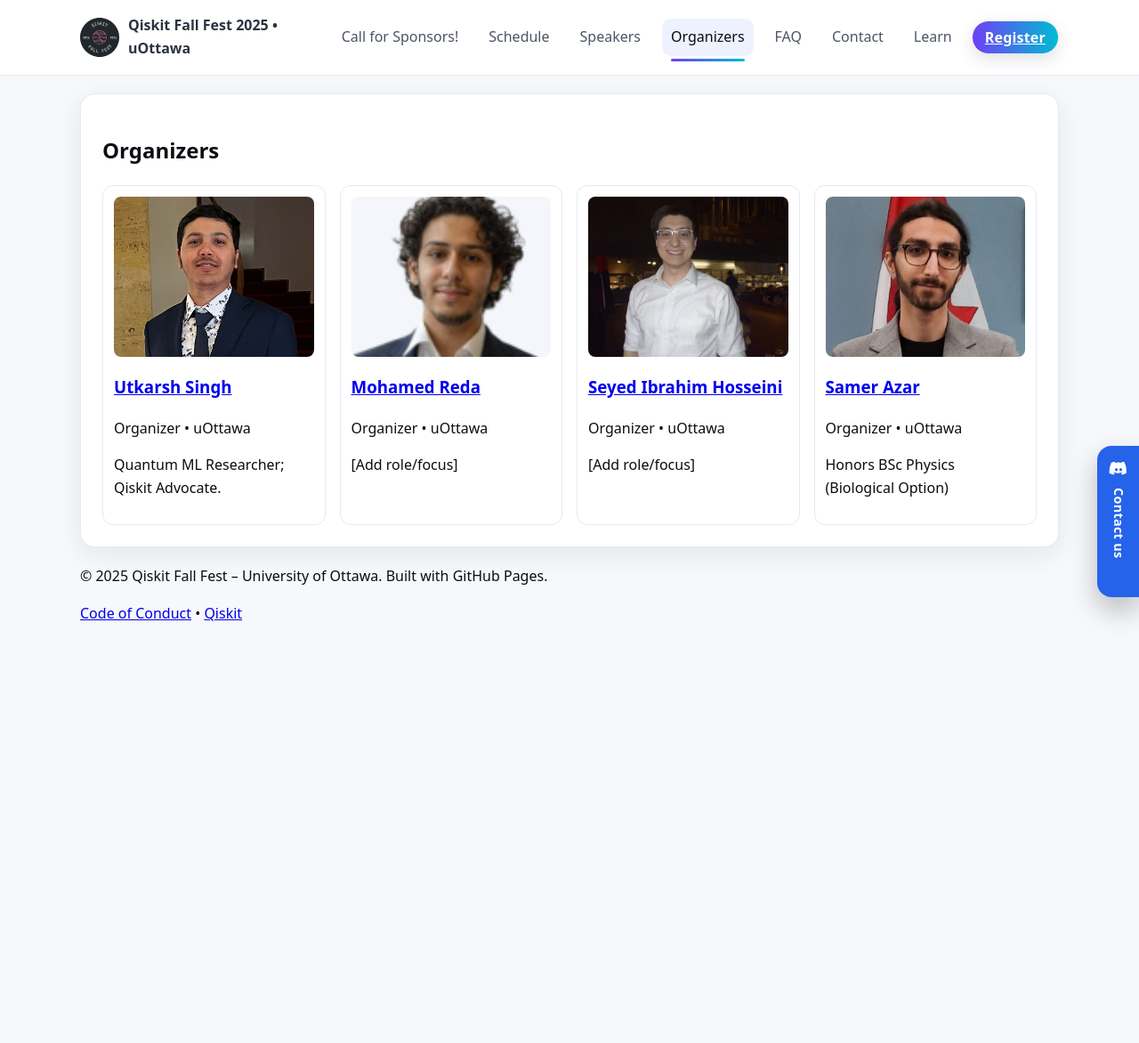
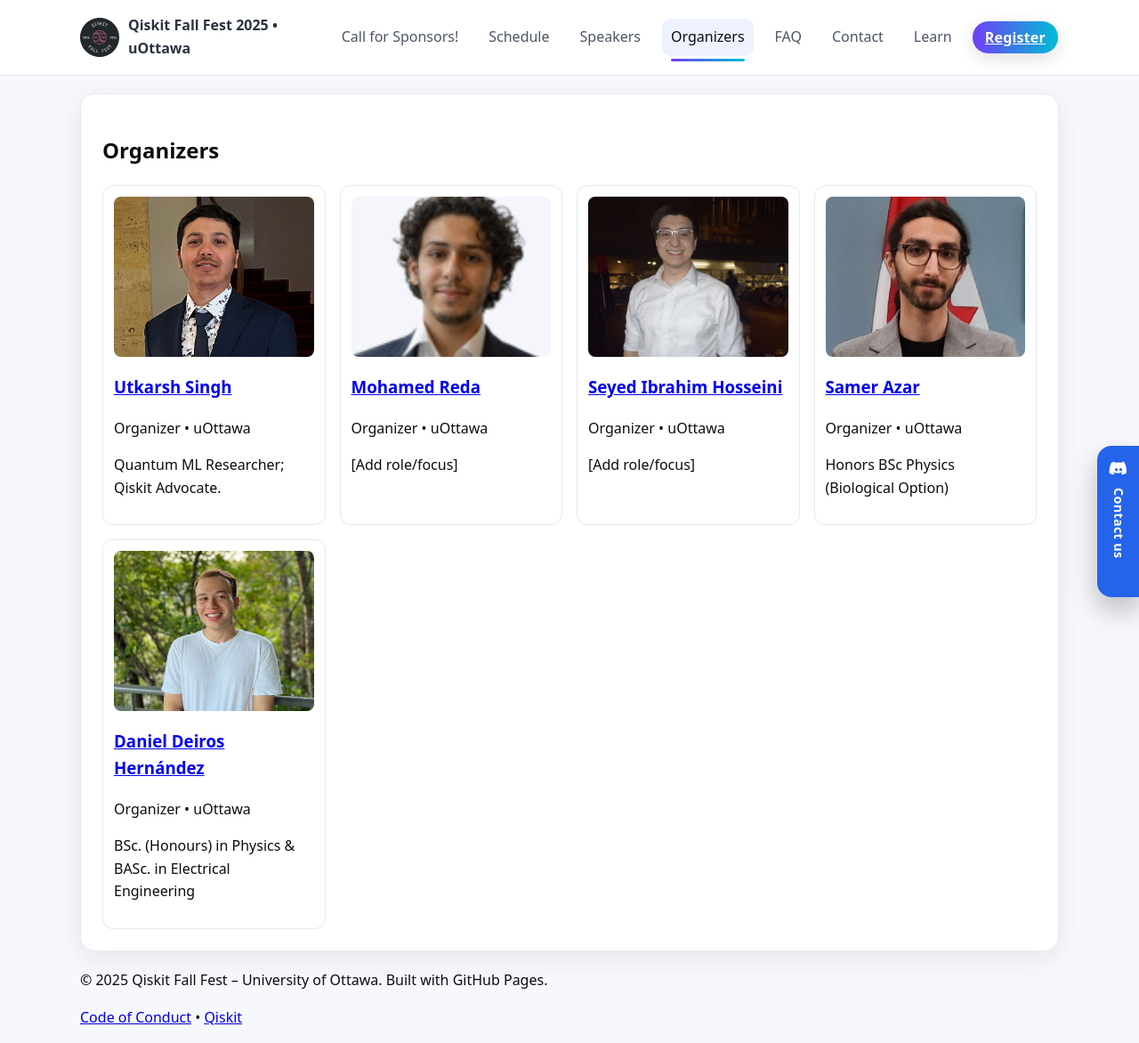
Before and after one commit to utkarshh-singh/fall-fest-2025-website, a Jekyll site: the page built from organizers.md, in a window 1280 px wide and 1172 px high. Shown: the whole window at 89% size. Built offline with Jekyll 4.4.1, drawn with Linux system fonts in a browser that asks for light colours.

Commit message:
Added daniel to organizers

```diff
--- a/organizers.md
+++ b/organizers.md
@@ -32,6 +32,12 @@
         <p class="affil">Organizer • uOttawa</p>
         <p class="bio">Honors BSc Physics (Biological Option)</p>
       </article>
+      <article class="person">
+        <img src="{{ '/assets/1705670963857.jpeg' | relative_url }}" alt="Daniel Deiros Hernández" loading="lazy">
+        <h3><a href="https://www.linkedin.com/in/daniel-deiros-hernandez/" target="_blank" rel="noopener">Daniel Deiros Hernández</a></h3>
+        <p class="affil">Organizer • uOttawa</p>
+        <p class="bio">BSc. (Honours) in Physics & BASc. in Electrical Engineering</p>
+      </article>
     </div>
   </section>
 </main>
```
Also changed, not shown: assets/1705670963857.jpeg (added).
